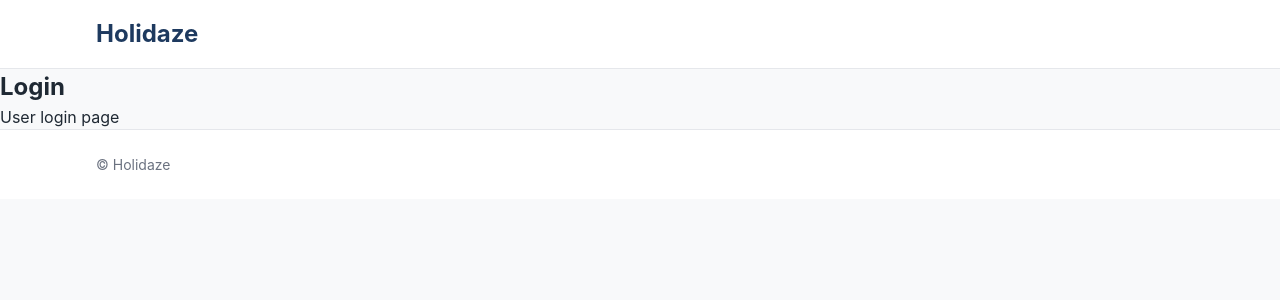
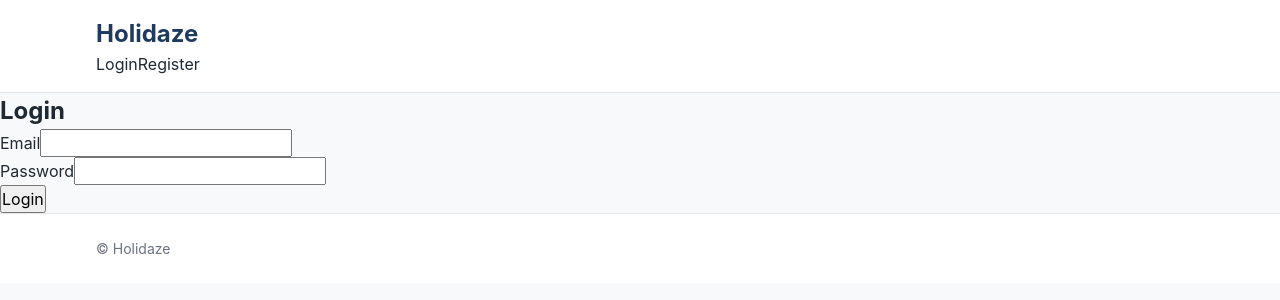
Before and after one commit to RaddishAI/projectExam2, a React (Vite) app: page /login in a window 1280 px wide. Shown: the top 300 px of the page. Built offline with nearby package versions, Linux system fonts and the light colour scheme.

Commit message:
feat: implement login and logout system (#8)

```diff
--- a/src/components/Header.tsx
+++ b/src/components/Header.tsx
@@ -1,10 +1,35 @@
+import { Link, useNavigate } from "react-router-dom";
+import { clearAuth, getUser } from "../utils/authStorage";
 import styles from "./Header.module.css";
 
 function Header() {
+  const navigate = useNavigate();
+  const user = getUser();
+
+  function handleLogout() {
+    clearAuth();
+    navigate("/");
+  }
+
   return (
     <header className={styles.header}>
       <div className={styles.inner}>
-        <h1 className={styles.logo}>Holidaze</h1>
+        <Link to="/" className={styles.logo}>
+          Holidaze
+        </Link>
+
+        <nav>
+          {user ? (
+            <button type="button" onClick={handleLogout}>
+              Logout
+            </button>
+          ) : (
+            <>
+              <Link to="/login">Login</Link>
+              <Link to="/register">Register</Link>
+            </>
+          )}
+        </nav>
       </div>
     </header>
   );
--- a/src/pages/Login.tsx
+++ b/src/pages/Login.tsx
@@ -1,8 +1,77 @@
+import { useState } from "react";
+import type { SubmitEvent } from "react";
+import { login } from "../services/auth";
+import { saveAuth } from "../utils/authStorage";
+import { useNavigate } from "react-router-dom";
+
+/**
+ * Login page for existing Holidaze users.
+ */
 function Login() {
+  const [formData, setFormData] = useState({
+    email: "",
+    password: "",
+  });
+  const navigate = useNavigate();
+
+  async function handleSubmit(event: SubmitEvent<HTMLFormElement>) {
+    event.preventDefault();
+
+    try {
+      const response = await login({
+        email: formData.email,
+        password: formData.password,
+      });
+
+      const { accessToken, ...user } = response.data;
+
+      saveAuth(accessToken, user);
+      navigate("/");
+
+    } catch (error) {
+      alert(error instanceof Error ? error.message : "Login failed");
+    }
+  }
+
   return (
     <main>
       <h2>Login</h2>
-        <p>User login page</p>
+
+      <form onSubmit={handleSubmit}>
+        <div>
+          <label htmlFor="email">Email</label>
+          <input
+            id="email"
+            name="email"
+            type="email"
+            value={formData.email}
+            onChange={(event) =>
+              setFormData({
+                ...formData,
+                email: event.target.value,
+              })
+            }
+          />
+        </div>
+
+        <div>
+          <label htmlFor="password">Password</label>
+          <input
+            id="password"
+            name="password"
+            type="password"
+            value={formData.password}
+            onChange={(event) =>
+              setFormData({
+                ...formData,
+                password: event.target.value,
+              })
+            }
+          />
+        </div>
+
+        <button type="submit">Login</button>
+      </form>
     </main>
   );
 }
--- a/src/services/auth.ts
+++ b/src/services/auth.ts
@@ -1,4 +1,5 @@
 import { API_BASE_URL } from "./api";
+import type { LoginPayload, LoginResponse } from "../types/auth";
 import type { RegisterPayload, RegisterResponse } from "../types/register";
 
 export const AUTH_ENDPOINTS = {
@@ -32,3 +33,28 @@ export async function register(
 
   return data;
 }
+
+/**
+ * Logs in an existing Holidaze user.
+ *
+ * @param payload User login credentials.
+ * @returns Logged in user profile with access token.
+ * @throws Error when login fails.
+ */
+export async function login(payload: LoginPayload): Promise<LoginResponse> {
+  const response = await fetch(AUTH_ENDPOINTS.login, {
+    method: "POST",
+    headers: {
+      "Content-Type": "application/json",
+    },
+    body: JSON.stringify(payload),
+  });
+
+  const data = await response.json();
+
+  if (!response.ok) {
+    throw new Error(data.errors?.[0]?.message ?? "Login failed");
+  }
+
+  return data;
+}
--- a/src/types/authResponse.ts
+++ /dev/null
@@ -1,6 +0,0 @@
-import type { AuthUser } from "./auth";
-
-export interface AuthResponse {
-    data: AuthUser;
-    accessToken: string;
-}
--- /dev/null
+++ b/src/utils/authStorage.ts
@@ -0,0 +1,47 @@
+import type { AuthUser } from "../types/auth";
+
+const ACCESS_TOKEN_KEY = "holidaze_access_token";
+const USER_KEY = "holidaze_user";
+
+/**
+ * Stores the logged in user's access token and profile.
+ *
+ * @param accessToken User access token.
+ * @param user User profile data.
+ */
+export function saveAuth(accessToken: string, user: AuthUser) {
+  localStorage.setItem(ACCESS_TOKEN_KEY, accessToken);
+  localStorage.setItem(USER_KEY, JSON.stringify(user));
+}
+
+/**
+ * Removes stored authentication data.
+ */
+export function clearAuth() {
+    localStorage.removeItem(ACCESS_TOKEN_KEY);
+    localStorage.removeItem(USER_KEY);
+  }
+
+  /**
+ * Gets the stored access token.
+ *
+ * @returns Stored access token or null.
+ */
+export function getAccessToken() {
+    return localStorage.getItem(ACCESS_TOKEN_KEY);
+  }
+
+  /**
+ * Gets the stored user profile.
+ *
+ * @returns Stored user profile or null.
+ */
+export function getUser(): AuthUser | null {
+    const user = localStorage.getItem(USER_KEY);
+
+    if (!user) {
+      return null;
+    }
+
+    return JSON.parse(user) as AuthUser;
+  }
```
Also changed, not shown: src/types/auth.ts (+14 -1 lines). Lines whose indentation alone changed are shown as unchanged.
